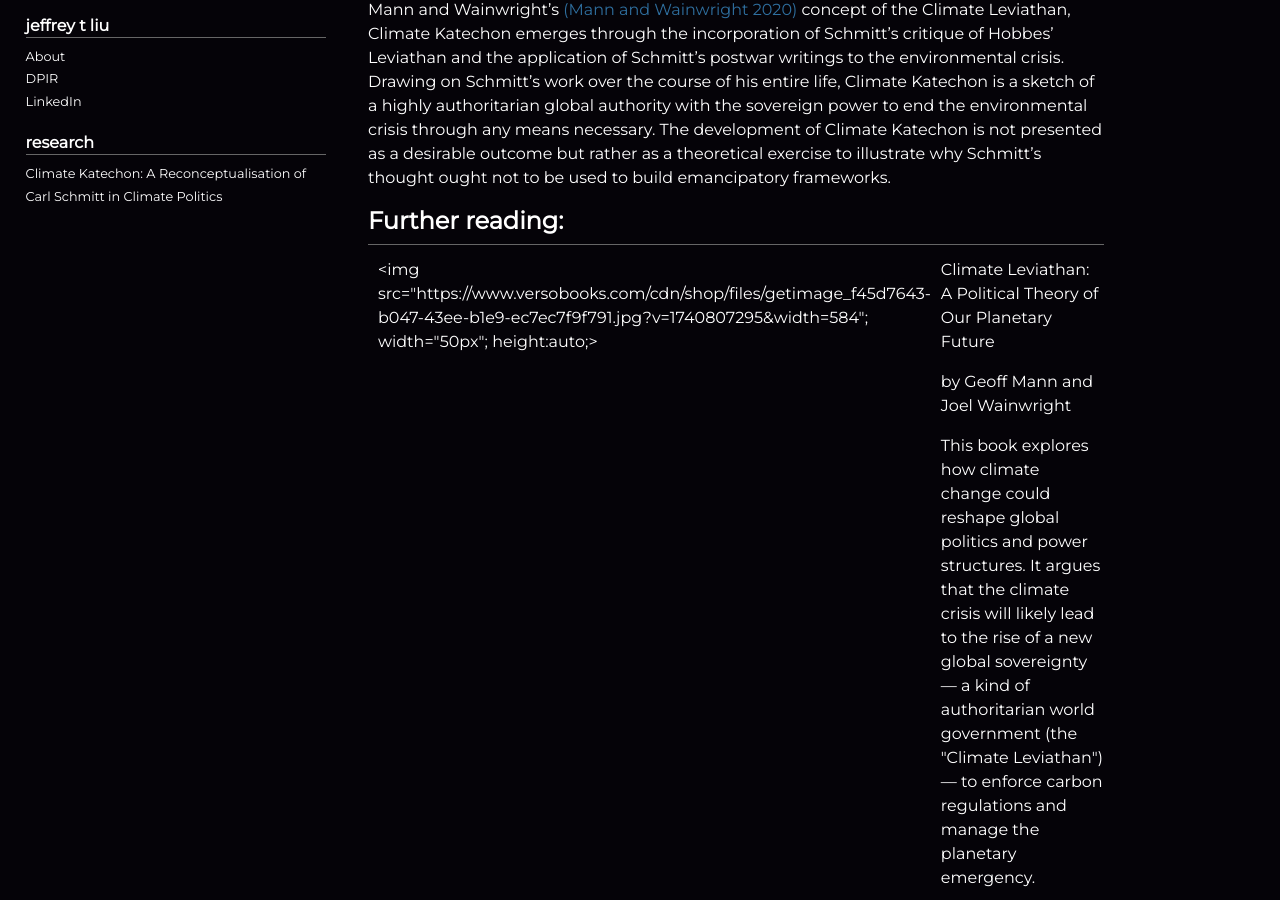
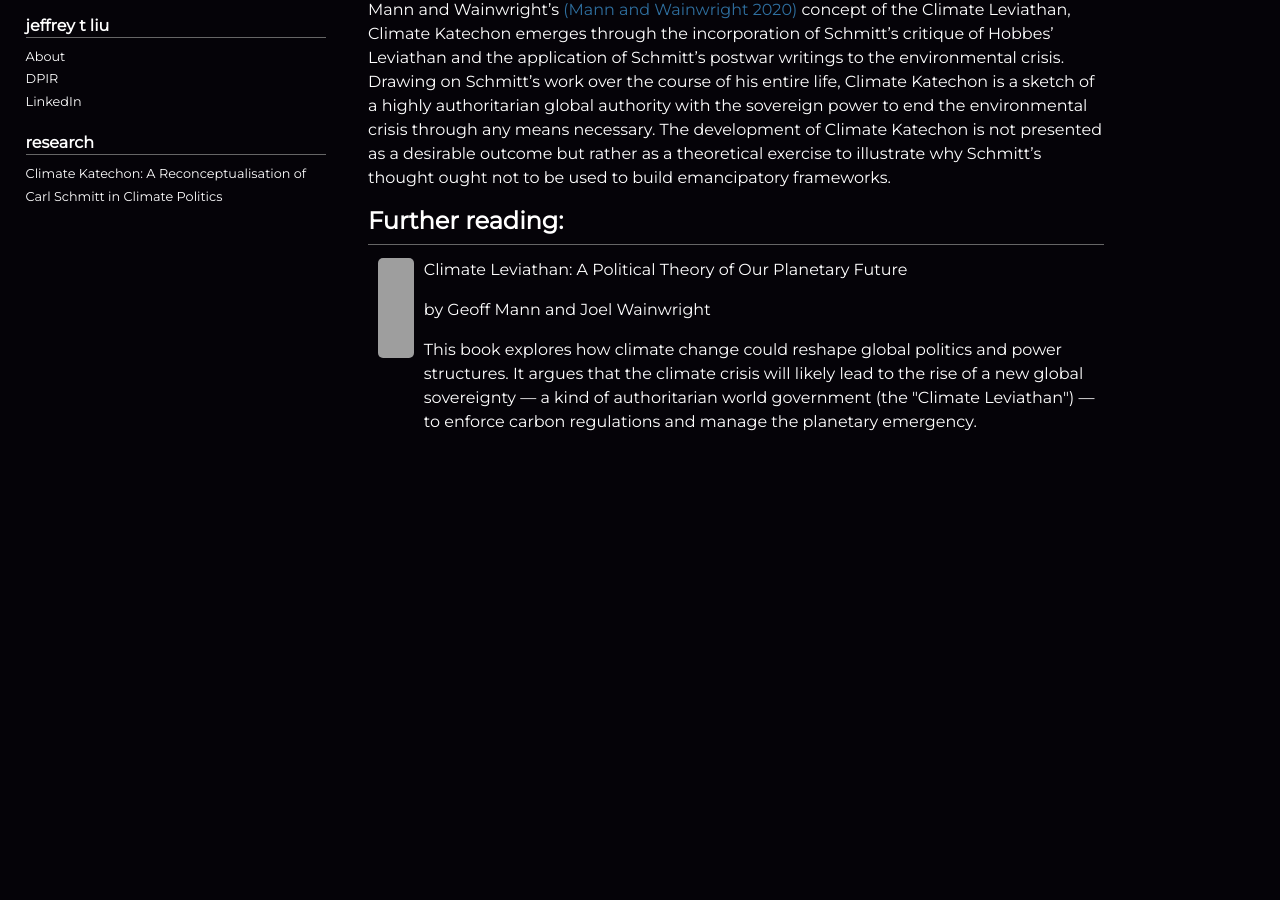
Before and after one commit to jeffrey-t-liu/jeffrey-t-liu.github.io, a Jekyll site: the page built from climate_katechon.md, in a window 1280 px wide and 900 px high, scrolled down 555 px. Built offline with Jekyll 4.4.1, drawn with Linux system fonts in a browser that asks for light colours; after the commit the page ends 1133 px from its top, so only the background shows below that; grey boxes are pictures that could not be loaded.

Commit message:
Update climate_katechon.md

```diff
--- a/climate_katechon.md
+++ b/climate_katechon.md
@@ -22,7 +22,7 @@ concept of the Climate Leviathan, Climate Katechon emerges through the incorpora
 
 <div class="imageflex">
   <div>
-    <img src="https://www.versobooks.com/cdn/shop/files/getimage_f45d7643-b047-43ee-b1e9-ec7ec7f9f791.jpg?v=1740807295&width=584"; width="50px"; height:auto;>
+    <img src="https://www.versobooks.com/cdn/shop/files/getimage_f45d7643-b047-43ee-b1e9-ec7ec7f9f791.jpg?v=1740807295&width=584" height="100px">
   </div>
   <div>
     <p class="imageflexcontent">
```
